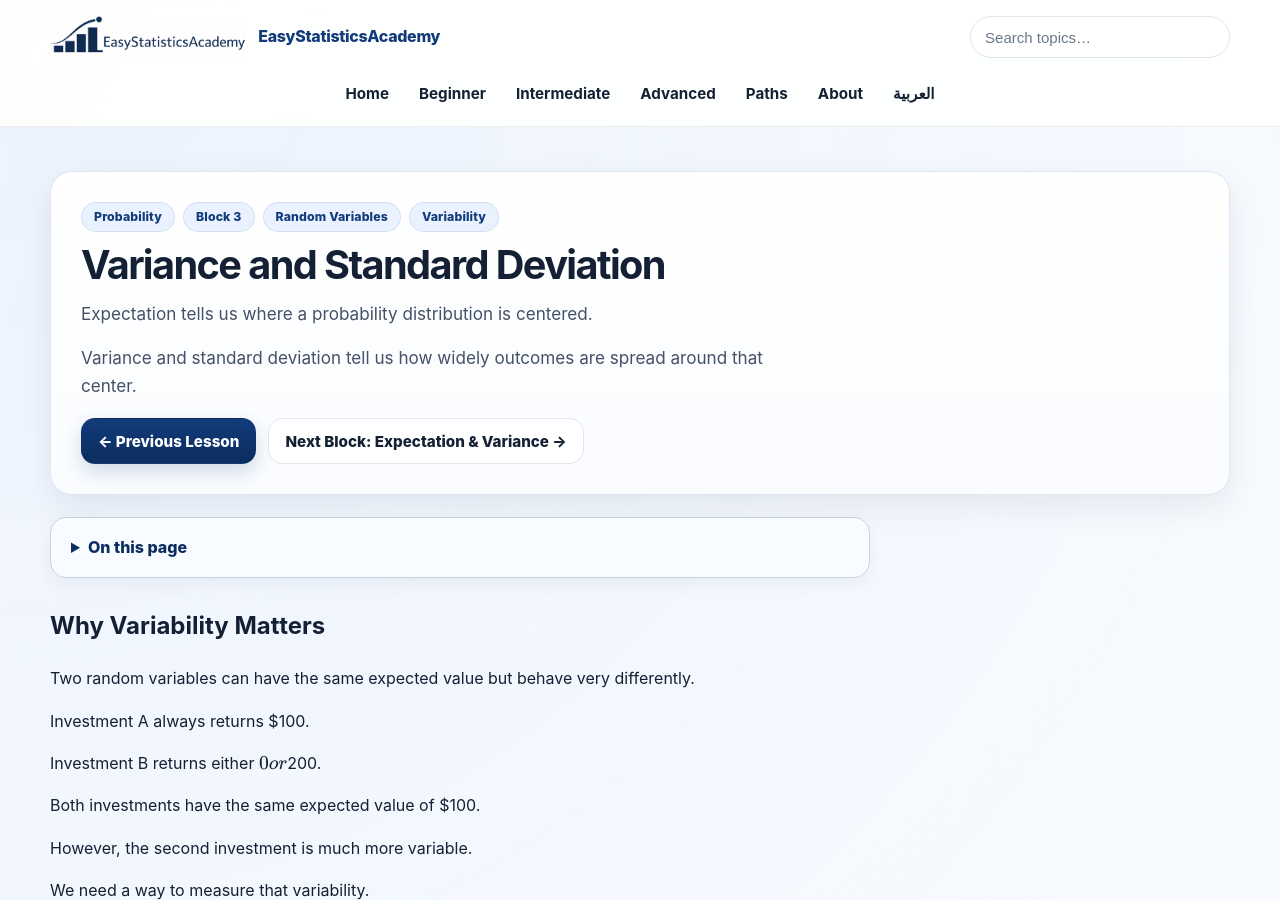
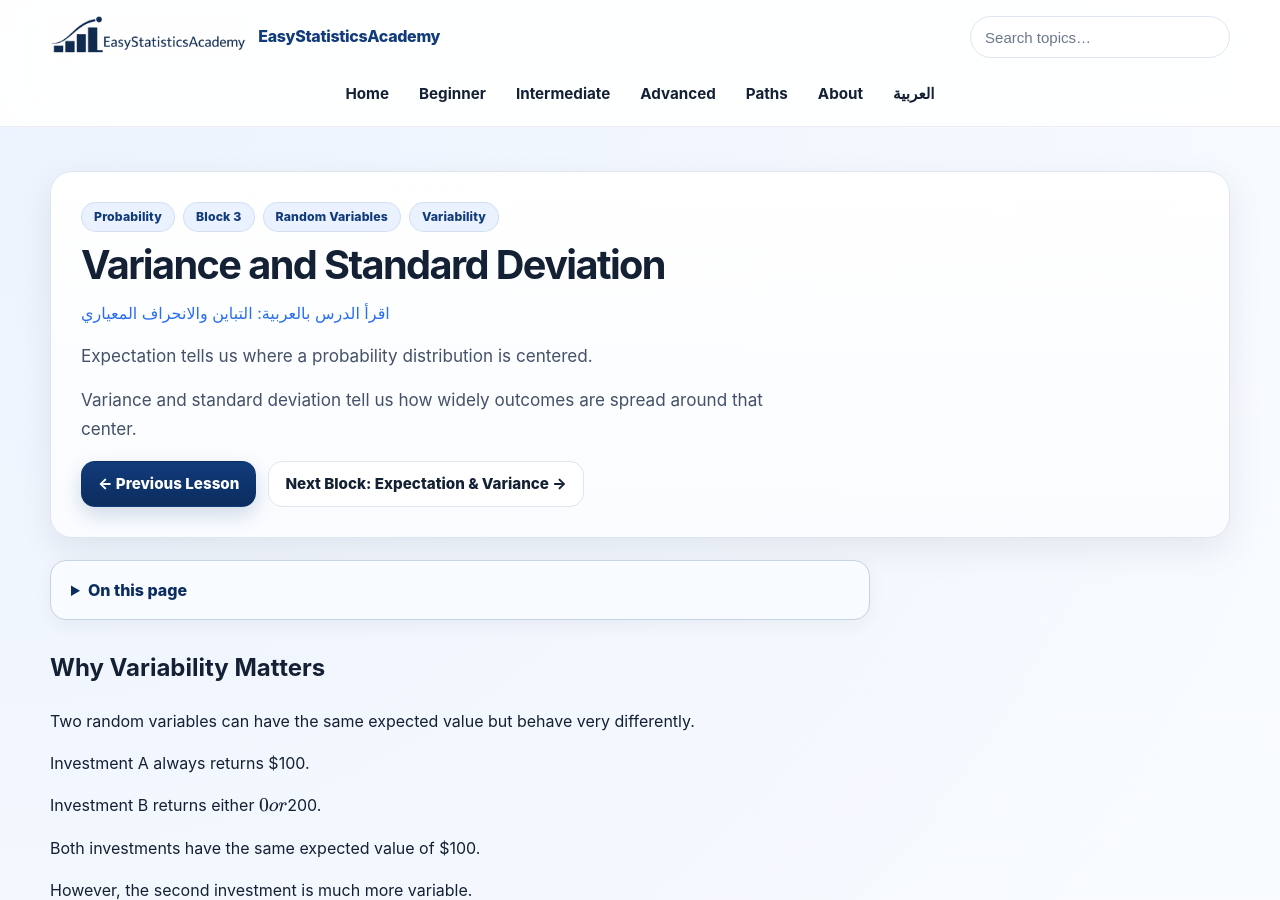
Before and after one commit to ammar-homaida-statistics/easystatisticsacademy, a Jekyll site: the page built from probability/random-variables/variance-and-standard-deviation/index.md, in a window 1280 px wide and 900 px high. Built offline with Jekyll 4.4.1, drawn with Linux system fonts in a browser that asks for light colours; some of the changed lines change nothing that is shown.

Commit message:
Batch #84: bilingual variance navigation and LearningResource SEO

```diff
--- a/probability/random-variables/variance-and-standard-deviation/index.md
+++ b/probability/random-variables/variance-and-standard-deviation/index.md
@@ -4,6 +4,9 @@ title: Variance and Standard Deviation
 description: Learn how variance and standard deviation measure the spread of a probability distribution around its expected value.
 permalink: /probability/random-variables/variance-and-standard-deviation/
 sidebar: false
+math: true
+translation_pair: random-variable-variance
+learning_resource: true
 ---
 
 <!-- SAVE LESSON PROGRESS -->
@@ -40,6 +43,7 @@ sidebar: false
     </div>
 
     <h1>Variance and Standard Deviation</h1>
+<p><a href="/ar/probability/random-variables/variance-and-standard-deviation/" lang="ar" dir="rtl">اقرأ الدرس بالعربية: التباين والانحراف المعياري</a></p>
 
     <p class="lead">
       Expectation tells us where a probability distribution is centered.
```
